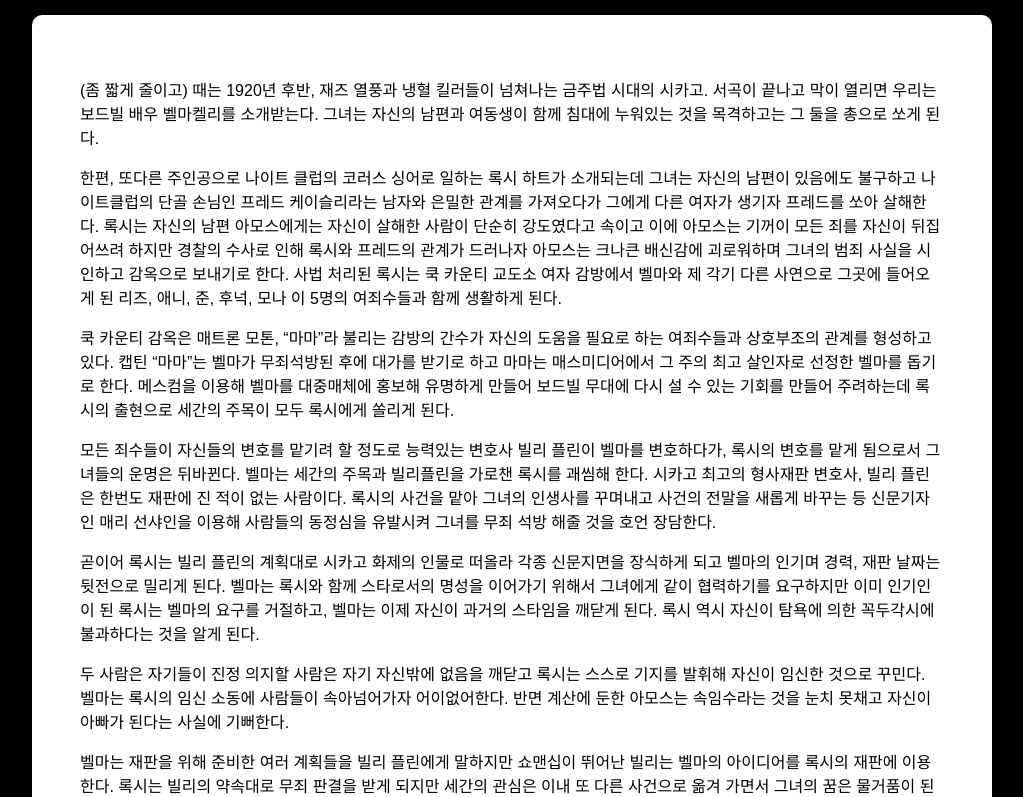
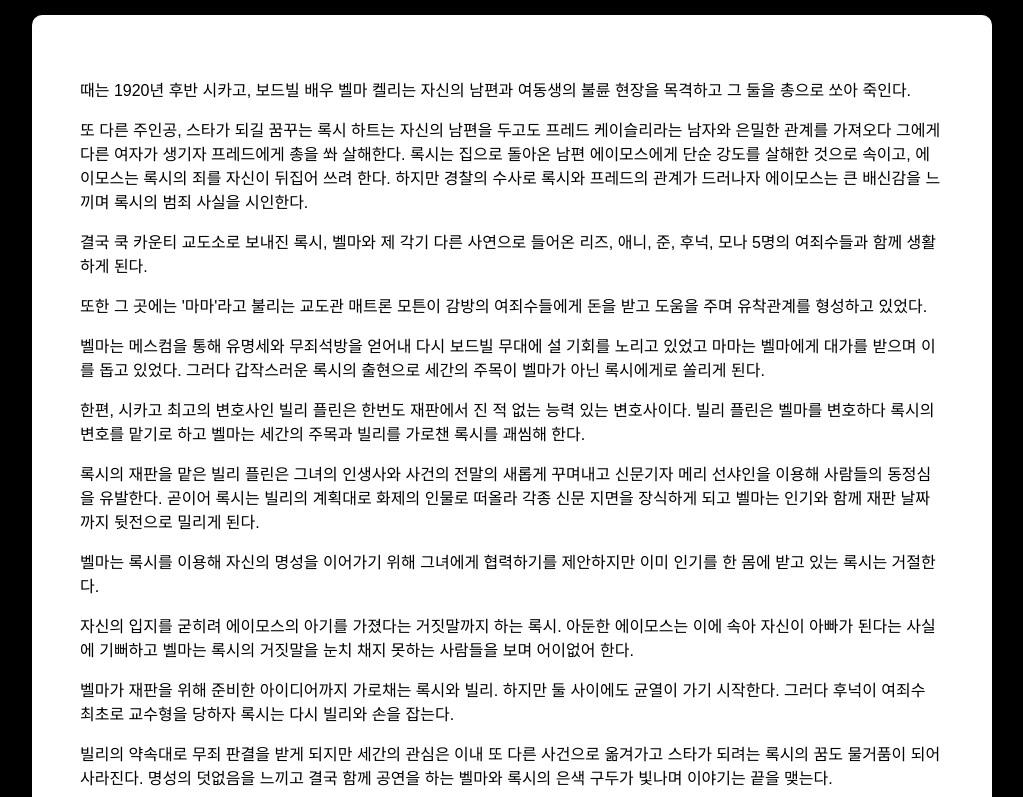
Before and after one commit to imlookingfor/Chicago, a React (Vite) app in the folder chicago/: page / in a window 1280 px wide. Shown: the part 603-1400 px from the top of the page, without its empty margins (128-1151 px from the left). Built offline with nearby package versions, Linux system fonts and the light colour scheme; a web font is replaced by a local one.

Commit message:
modify synopsis

```diff
--- a/chicago/src/components/Synopsis.jsx
+++ b/chicago/src/components/Synopsis.jsx
@@ -2,36 +2,53 @@ export default function Synopsis() {
   return(
     <div>
       <p>
-        (좀 짧게 줄이고)
-        때는 1920년 후반, 재즈 열풍과 냉혈 킬러들이 넘쳐나는 금주법 시대의 시카고.
-        서곡이 끝나고 막이 열리면 우리는 보드빌 배우 벨마켈리를 소개받는다.
-        그녀는 자신의 남편과 여동생이 함께 침대에 누워있는 것을 목격하고는 그 둘을 총으로 쏘게 된다.
+        때는 1920년 후반 시카고,
+        보드빌 배우 벨마 켈리는 자신의 남편과 여동생의 불륜 현장을 목격하고 그 둘을 총으로 쏘아 죽인다.
       </p>
       <p>
-        한편, 또다른 주인공으로 나이트 클럽의 코러스 싱어로 일하는 록시 하트가 소개되는데 그녀는 자신의 남편이 있음에도 불구하고 나이트클럽의 단골 손님인 프레드 케이슬리라는 남자와 은밀한 관계를 가져오다가 그에게 다른 여자가 생기자 프레드를 쏘아 살해한다.
-        록시는 자신의 남편 아모스에게는 자신이 살해한 사람이 단순히 강도였다고 속이고 이에 아모스는 기꺼이 모든 죄를 자신이 뒤집어쓰려 하지만 경찰의 수사로 인해 록시와 프레드의 관계가 드러나자 아모스는 크나큰 배신감에 괴로워하며 그녀의 범죄 사실을 시인하고 감옥으로 보내기로 한다.
-        사법 처리된 록시는 쿡 카운티 교도소 여자 감방에서 벨마와 제 각기 다른 사연으로 그곳에 들어오게 된 리즈, 애니, 준, 후넉, 모나 이 5명의 여죄수들과 함께 생활하게 된다.
+        또 다른 주인공, 스타가 되길 꿈꾸는 록시 하트는 자신의 남편을 두고도
+        프레드 케이슬리라는 남자와 은밀한 관계를 가져오다 그에게 다른 여자가 생기자 프레드에게 총을 쏴 살해한다.
+        록시는 집으로 돌아온 남편 에이모스에게 단순 강도를 살해한 것으로 속이고,
+        에이모스는 록시의 죄를 자신이 뒤집어 쓰려 한다.
+        하지만 경찰의 수사로 록시와 프레드의 관계가 드러나자 에이모스는 큰 배신감을 느끼며 록시의 범죄 사실을 시인한다.
       </p>
       <p>
-        쿡 카운티 감옥은 매트론 모톤, “마마”라 불리는 감방의 간수가 자신의 도움을 필요로 하는 여죄수들과 상호부조의 관계를 형성하고 있다.
-        캡틴 “마마”는 벨마가 무죄석방된 후에 대가를 받기로 하고 마마는 매스미디어에서 그 주의 최고 살인자로 선정한 벨마를 돕기로 한다. 메스컴을 이용해 벨마를 대중매체에 홍보해 유명하게 만들어 보드빌 무대에 다시 설 수 있는 기회를 만들어 주려하는데 록시의 출현으로 세간의 주목이 모두 록시에게 쏠리게 된다.
+        결국 쿡 카운티 교도소로 보내진 록시,
+        벨마와 제 각기 다른 사연으로 들어온 리즈, 애니, 준, 후넉, 모나 5명의 여죄수들과 함께 생활하게 된다.
       </p>
       <p>
-        모든 죄수들이 자신들의 변호를 맡기려 할 정도로 능력있는 변호사 빌리 플린이 벨마를 변호하다가, 록시의 변호를 맡게 됨으로서 그녀들의 운명은 뒤바뀐다. 벨마는 세간의 주목과 빌리플린을 가로챈 록시를 괘씸해 한다.
-        시카고 최고의 형사재판 변호사, 빌리 플린은 한번도 재판에 진 적이 없는 사람이다. 록시의 사건을 맡아 그녀의 인생사를 꾸며내고 사건의 전말을 새롭게 바꾸는 등 신문기자인 매리 선샤인을 이용해 사람들의 동정심을 유발시켜 그녀를 무죄 석방 해줄 것을 호언 장담한다.
+        또한 그 곳에는 '마마'라고 불리는 교도관 매트론 모튼이 감방의 여죄수들에게 돈을 받고 도움을 주며 유착관계를 형성하고 있었다.
       </p>
       <p>
-        곧이어 록시는 빌리 플린의 계획대로 시카고 화제의 인물로 떠올라 각종 신문지면을 장식하게 되고 벨마의 인기며 경력, 재판 날짜는 뒷전으로 밀리게 된다.
-        벨마는 록시와 함께 스타로서의 명성을 이어가기 위해서 그녀에게 같이 협력하기를 요구하지만 이미 인기인이 된 록시는 벨마의 요구를 거절하고, 벨마는 이제 자신이 과거의 스타임을 깨닫게 된다. 록시 역시 자신이 탐욕에 의한 꼭두각시에 불과하다는 것을 알게 된다.
+        벨마는 메스컴을 통해 유명세와 무죄석방을 얻어내 다시 보드빌 무대에 설 기회를 노리고 있었고
+        마마는 벨마에게 대가를 받으며 이를 돕고 있었다.
+        그러다 갑작스러운 록시의 출현으로 세간의 주목이 벨마가 아닌 록시에게로 쏠리게 된다.
       </p>
       <p>
-        두 사람은 자기들이 진정 의지할 사람은 자기 자신밖에 없음을 깨닫고 록시는 스스로 기지를 발휘해 자신이 임신한 것으로 꾸민다. 벨마는 록시의 임신 소동에 사람들이 속아넘어가자 어이없어한다.
-        반면 계산에 둔한 아모스는 속임수라는 것을 눈치 못채고 자신이 아빠가 된다는 사실에 기뻐한다.
+        한편, 시카고 최고의 변호사인 빌리 플린은 한번도 재판에서 진 적 없는 능력 있는 변호사이다.
+        빌리 플린은 벨마를 변호하다 록시의 변호를 맡기로 하고 벨마는 세간의 주목과 빌리를 가로챈 록시를 괘씸해 한다.
       </p>
       <p>
-        벨마는 재판을 위해 준비한 여러 계획들을 빌리 플린에게 말하지만 쇼맨십이 뛰어난 빌리는 벨마의 아이디어를 록시의 재판에 이용한다. 록시는 빌리의 약속대로 무죄 판결을 받게 되지만 세간의 관심은 이내 또 다른 사건으로 옮겨 가면서 그녀의 꿈은 물거품이 된다.
-        명성의 덧없음을 깨달은 록시는 다시 태어난 기분으로 벨마의 사건을 돕는다. 그 두사람은 자신들의 결백을 믿어준 사람들에게 감사함을 전하고 모든 단원들과 함께 춤을 추며 대미를 장식한다.
-
+        록시의 재판을 맡은 빌리 플린은 그녀의 인생사와 사건의 전말의 새롭게 꾸며내고
+        신문기자 메리 선샤인을 이용해 사람들의 동정심을 유발한다.
+        곧이어 록시는 빌리의 계획대로 화제의 인물로 떠올라 각종 신문 지면을 장식하게 되고
+        벨마는 인기와 함께 재판 날짜까지 뒷전으로 밀리게 된다.
+      </p>
+      <p>
+        벨마는 록시를 이용해 자신의 명성을 이어가기 위해 그녀에게 협력하기를 제안하지만 이미 인기를 한 몸에 받고 있는 록시는 거절한다.
+      </p>
+      <p>
+        자신의 입지를 굳히려 에이모스의 아기를 가졌다는 거짓말까지 하는 록시.
+        아둔한 에이모스는 이에 속아 자신이 아빠가 된다는 사실에 기뻐하고 벨마는 록시의 거짓말을 눈치 채지 못하는 사람들을 보며 어이없어 한다.
+      </p>
+      <p>
+        벨마가 재판을 위해 준비한 아이디어까지 가로채는 록시와 빌리. 하지만 둘 사이에도 균열이 가기 시작한다.
+        그러다 후넉이 여죄수 최초로 교수형을 당하자 록시는 다시 빌리와 손을 잡는다.
+      </p>
+      <p>
+        빌리의 약속대로 무죄 판결을 받게 되지만 세간의 관심은 이내 또 다른 사건으로 옮겨가고
+        스타가 되려는 록시의 꿈도 물거품이 되어 사라진다.
+        명성의 덧없음을 느끼고 결국 함께 공연을 하는 벨마와 록시의 은색 구두가 빛나며 이야기는 끝을 맺는다.
       </p>
     </div>
   )
```
Also changed, not shown: chicago/server.js (deleted, +0 -67 lines), chicago/src/components/synopsis.txt (added).
